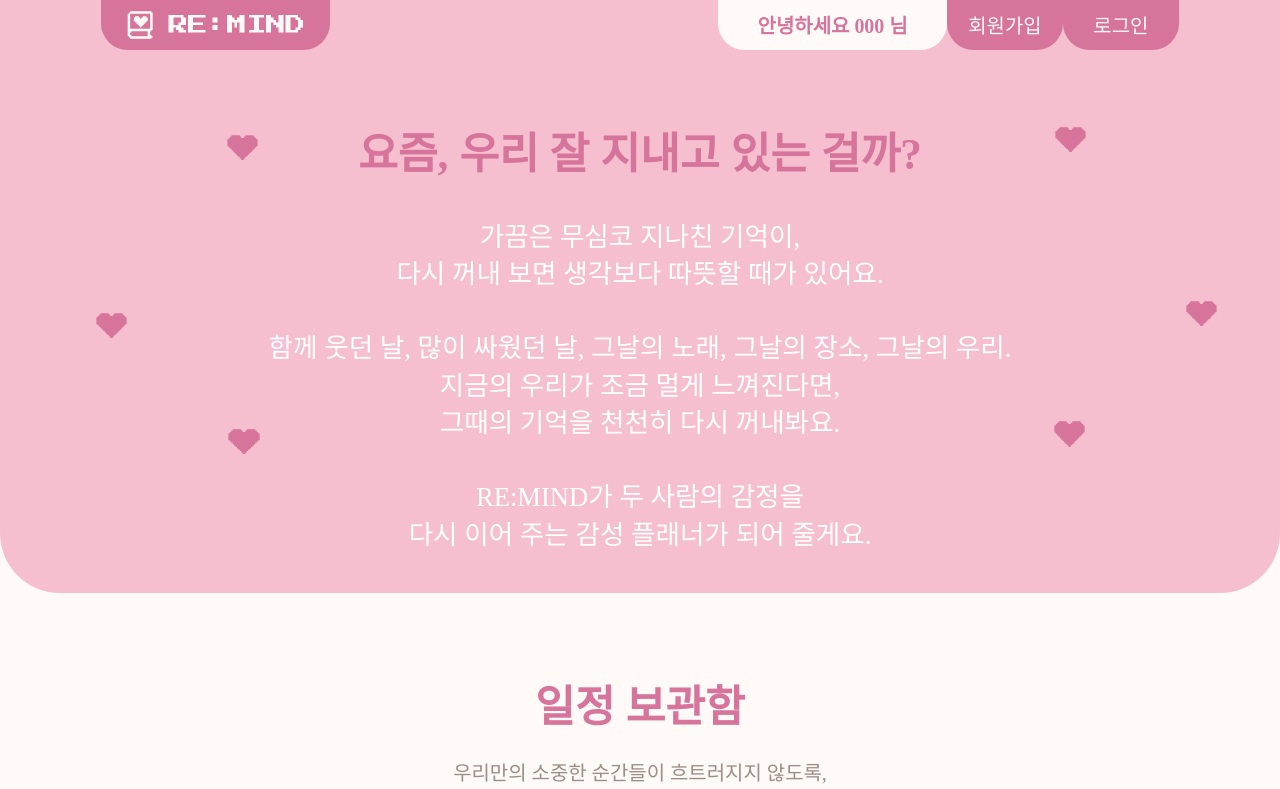
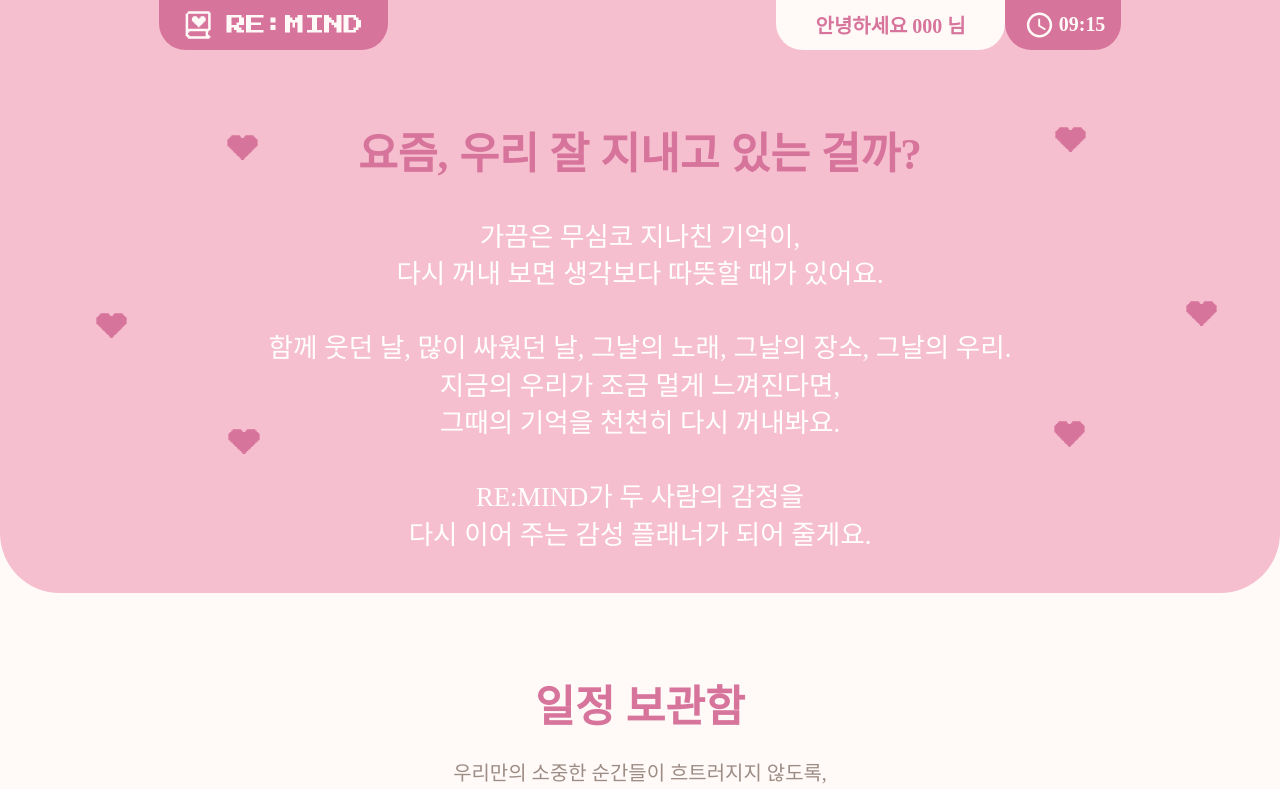
Before and after one commit to 2025-REMIND/REMIND-Frontend, a React (Create React App) app in the folder remind/: page /home in a window 1280 px wide. Shown: the top 789 px of the page. Built offline with nearby package versions, Linux system fonts and the light colour scheme; a web font is replaced by a local one.

Commit message:
💄 홈 화면 Header 수정

```diff
--- a/remind/src/components/home/components/AllHeader.jsx
+++ b/remind/src/components/home/components/AllHeader.jsx
@@ -1,6 +1,6 @@
 import * as S from "./AllHeader.style";
 
-const AllHeader = ({ input, BGcolor, icon, color, weight, width, onClick }) => {
+const AllHeader = ({ input, BGcolor, icon, iconWidth, color, weight, width, onClick }) => {
     return (
         <S.Header
             input = { input }
@@ -9,6 +9,7 @@ const AllHeader = ({ input, BGcolor, icon, color, weight, width, onClick }) => {
             weight = { weight }
             width = { width }
             onClick = { onClick }
+            iconWidth = { iconWidth }
         >
             { icon && <img src = { icon } /> }
             { input }
--- a/remind/src/components/home/components/AllHeader.style.js
+++ b/remind/src/components/home/components/AllHeader.style.js
@@ -14,7 +14,7 @@ export const Header = styled.div`
     cursor: pointer;
 
     img {
-        width: 14.11vw;
+        width: ${({ iconWidth }) => iconWidth || "14.11vw" };
         height: 2.34vw;
         pointer-events: none;
     }
--- a/remind/src/components/home/header/Header.jsx
+++ b/remind/src/components/home/header/Header.jsx
@@ -1,11 +1,13 @@
 import * as S from "./Header.style";
 import LOGO from "../../../assets/home/remind.svg";
 import AllHeader from "../components/AllHeader";
-import { useState } from "react";
+import TIME from "../../../assets/todayplan/time.svg"
+import { useEffect, useState } from "react";
 import { useNavigate } from "react-router-dom";
 
 export default function Header() {
     const [userName, setUserName] = useState("000");
+    const [time, setTime] = useState("");
 
     const navigate = useNavigate();
 
@@ -16,6 +18,25 @@ export default function Header() {
     const signupClick = () => {
         navigate(`/register`);
     };
+
+
+    useEffect(() => {
+        const updateTime = () => {
+            const now = new Date();
+            const time = now.toLocaleTimeString('ko-KR', {
+                hour: '2-digit',
+                minute: '2-digit',
+                hour12: false
+            });
+
+            setTime(time);
+        };
+
+        updateTime();
+        const ing = setInterval(updateTime, 1000);
+
+        return () => clearInterval(ing);
+    }, []);
 
     return (
         <S.HeaderLayout>
@@ -31,16 +52,12 @@ export default function Header() {
                     width = "17.86vw"
                 />
                 <AllHeader
-                    input = "회원가입"
+                    icon = { TIME }
+                    input = { time }
                     BGcolor = "#D7749B"
                     color = "#FFFAF8"
-                    onClick = { signupClick }
-                />
-                <AllHeader
-                    input = "로그인"
-                    BGcolor = "#D7749B"
-                    color = "#FFFAF8"
-                    onClick = { loginClick }
+                    weight = "700"
+                    iconWidth = "3vw"
                 />
             </S.UserBox>
         </S.HeaderLayout>
```
